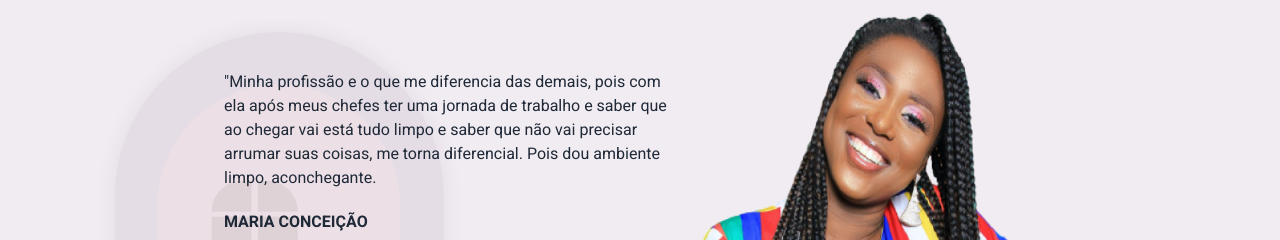
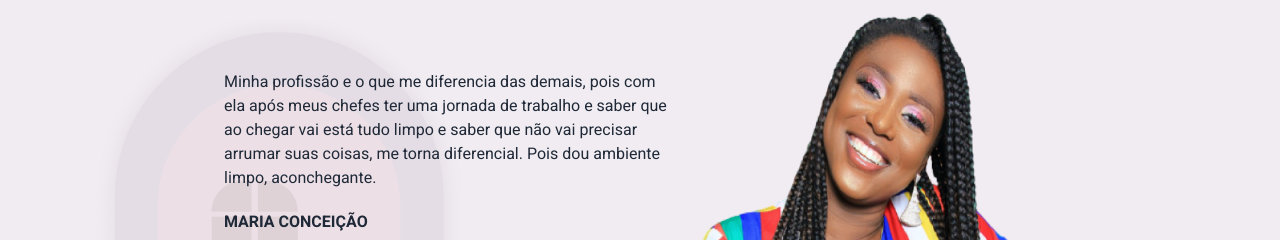
Before and after one commit to devbia/maria-caprixosa, a Next.js app: page /profiles in a window 1280 px wide. Shown: the part 146-386 px from the top of the page. Built offline with nearby package versions, Linux system fonts and the light colour scheme.

Commit message:
:bug: fix bug fail on deploy

```diff
--- a/src/components/Profile/Section1.jsx
+++ b/src/components/Profile/Section1.jsx
@@ -23,7 +23,7 @@ export default function Section1({ profile }) {
             <span className="font-bold md:hidden uppercase text-lg">{profile?.name}</span>
             <blockquote>
               <p className="justify-start lg:mb-5">
-                "{profile?.description}
+                {profile?.description}
               </p>
             </blockquote>
             <div className="flex flex-col gap-3 mb-3">
```
